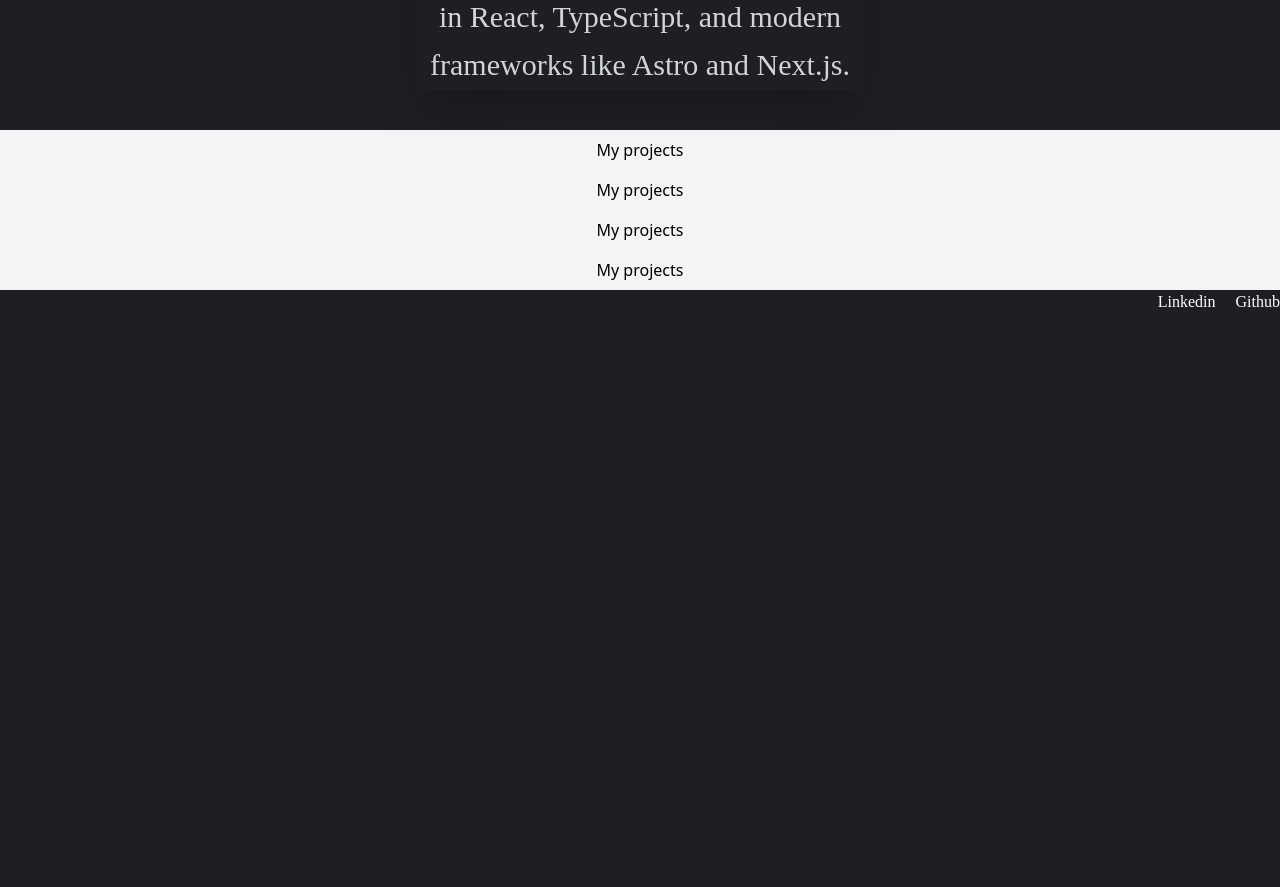
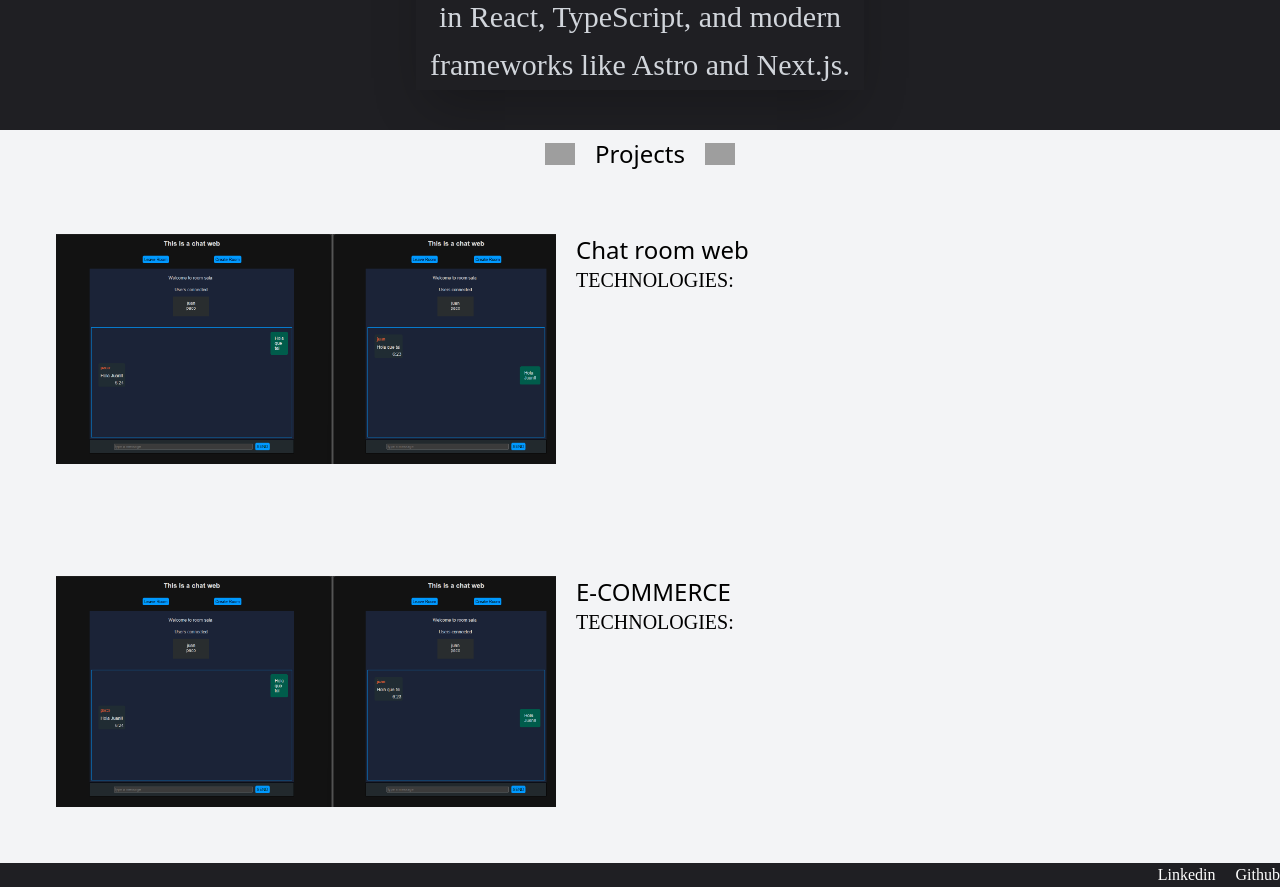
Before and after one commit to scailancrei/Portafolio, an Astro site: page / in a window 1280 px wide. Shown: the part 780-1667 px from the top of the page. Before the commit the page ends 1094 px from the top, so only its background shows below. Built offline with nearby package versions, Linux system fonts and the light colour scheme; Astro itself is replaced by a stand-in of ours; grey boxes are pictures that could not be loaded.

Commit message:
projects structure

```diff
--- a/src/components/Projects.astro
+++ b/src/components/Projects.astro
@@ -1,18 +1,34 @@
+---
+import { Image } from "astro:assets";
+const { imgWidth, imgHeight } = Astro.props;
 ---
 
----
+<section class="bg-gray-100 text-black grid grid-cols-2 grid-rows-1 *:m-2 ">
+  <div class="row-span-1 col-span-2 flex gap-5 items-center justify-center text-2xl">
+    <Image src='/icons/html_marks.svg' alt="Project 1" width="30" height="20"/>
+    <h1>Projects</h1>
+    <Image src='/icons/html_marks.svg' alt="Project 1" width="30" height="20"/>
+  </div>
 
-<section class="bg-gray-100 text-black grid grid-cols-1 grid-rows-2 *:m-2 ">
-  <section class="flex justify-center">
-    <h1>My projects</h1>
-  </section>
-  <section class="flex justify-center">
-    <h1>My projects</h1>
-  </section><section class="flex justify-center">
-    <h1>My projects</h1>
-  </section><section class="flex justify-center">
-    <h1>My projects</h1>
-  </section>
+  <article class="row-span-1 col-span-2 flex flex-col gap-5 p-20 sm:p-12 md:flex-row">
+    <Image src="/chat.png" alt="Project 1" width={imgWidth} height={imgHeight}/>
+    <div>
+      <h2 class="text-2xl">Chat room web</h2>
+      <p></p>
+      <p class="text-xl">TECHNOLOGIES: </p>
+
+
+    </div>
+
+  </article>
+  <article class="row-span-1 col-span-2 flex flex-col gap-5 p-20 sm:p-12 md:flex-row">
+    <Image src="/chat.png" alt="Project 1" width={imgWidth} height={imgHeight}/>
+    <div>
+      <h2 class="text-2xl">E-COMMERCE</h2>
+      <p class="text-xl">TECHNOLOGIES: </p>
+    </div>
+
+  </article>
 
 
 </section>
--- a/src/pages/index.astro
+++ b/src/pages/index.astro
@@ -4,5 +4,5 @@ import Layout from "@/layouts/Layout.astro"
 ---
 
 <Layout title="Portfolio de Juan Antonio">
-  <Projects/>
+  <Projects imgWidth="500" imgHeight="350"/>
 </Layout>
```
Also changed, not shown: public/chat.png (added).
